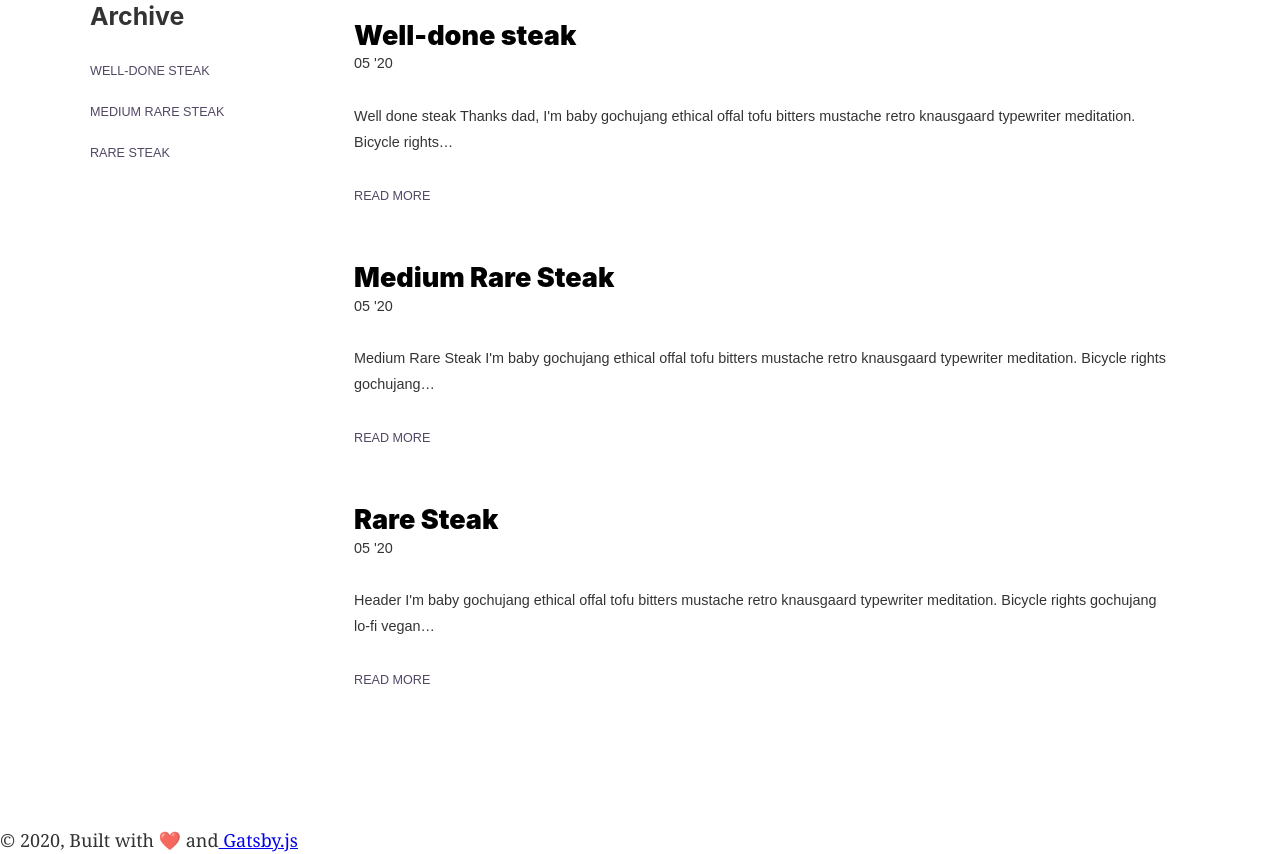
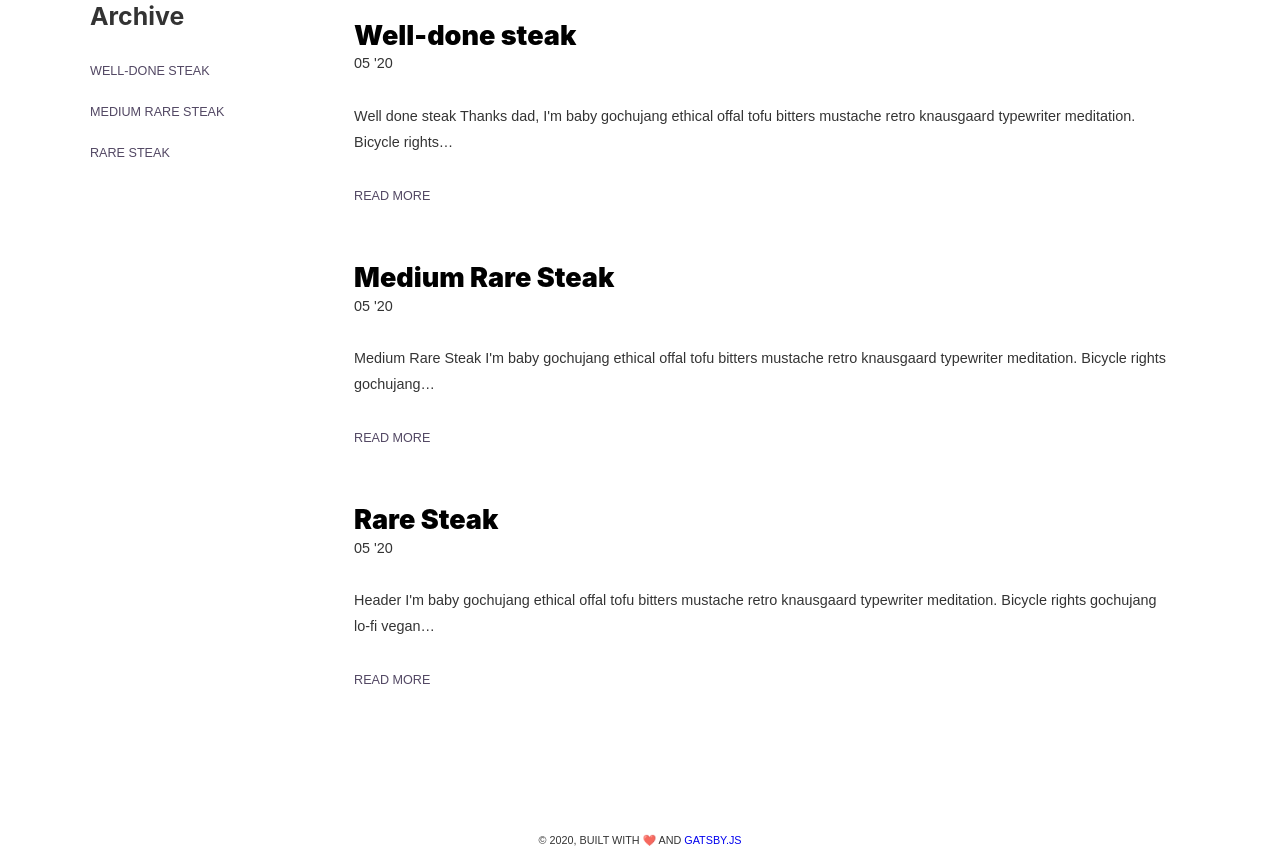
Before and after one commit to 30ozSteak/guard-and-grace, a Gatsby site: page / in a window 1280 px wide. Shown: the part 694-1548 px from the top of the page. Built offline with nearby package versions, Linux system fonts and the light colour scheme; Gatsby itself is replaced by a stand-in of ours.

Commit message:
ready to deploy

```diff
--- a/src/components/layout.js
+++ b/src/components/layout.js
@@ -14,6 +14,16 @@ const MainLayout = styled.main`
   margin: 5rem;
   display: grid;
   grid-template-columns: 1fr 4fr;
+`
+
+const Footer = styled.footer`
+  text-transform: uppercase;
+  text-align: center;
+  font-size: 0.6rem;
+  font-family: Arial, Helvetica, sans-serif;
+  a {
+    text-decoration: none;
+  }
 `
 
 const Layout = ({ children, location }) => {
@@ -48,17 +58,15 @@ const Layout = ({ children, location }) => {
           </div>
         )}
       </Spring>
-      {/* {location.pathname === "/" && (
-      )} this is conditional rendering based on what page the user is on*/}
       <div>
         <MainLayout>
           <Archive />
           <div>{children}</div>
         </MainLayout>
-        <footer>
+        <Footer>
           © {new Date().getFullYear()}, Built with ❤️ and
           <a href="https://www.gatsbyjs.org"> Gatsby.js</a>
-        </footer>
+        </Footer>
       </div>
     </div>
   )
@@ -68,4 +76,9 @@ Layout.propTypes = {
   children: PropTypes.node.isRequired,
 }
 
+// we set this as an empty object because the browser wont be able to do location.anything since it's not inside our computer
+Layout.defaultProps = {
+  location: {},
+}
+
 export default Layout
```
